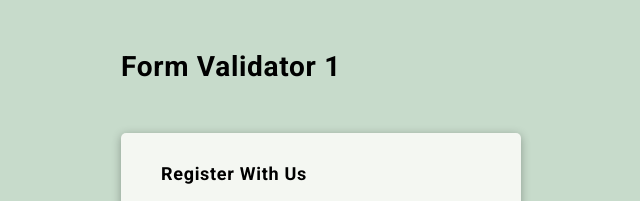
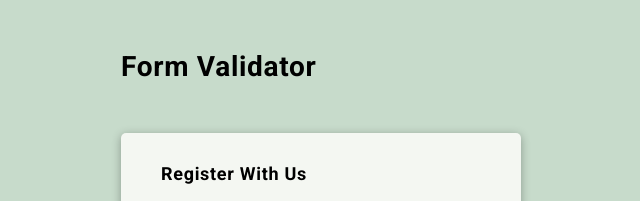
Before and after one commit to gaz41/form-validation, a plain HTML site: page index.html in a window 1280 px wide. Shown: the top 201 px of the page, 319-959 px from the left. Drawn offline with Linux system fonts and the light colour scheme.

Commit message:
update 2

```diff
--- a/index.html
+++ b/index.html
@@ -16,7 +16,7 @@
   <body>
     <div class="container">
       <header>
-        <h1>Form Validator 1</h1>
+        <h1>Form Validator</h1>
       </header>
 
       <main>
```
